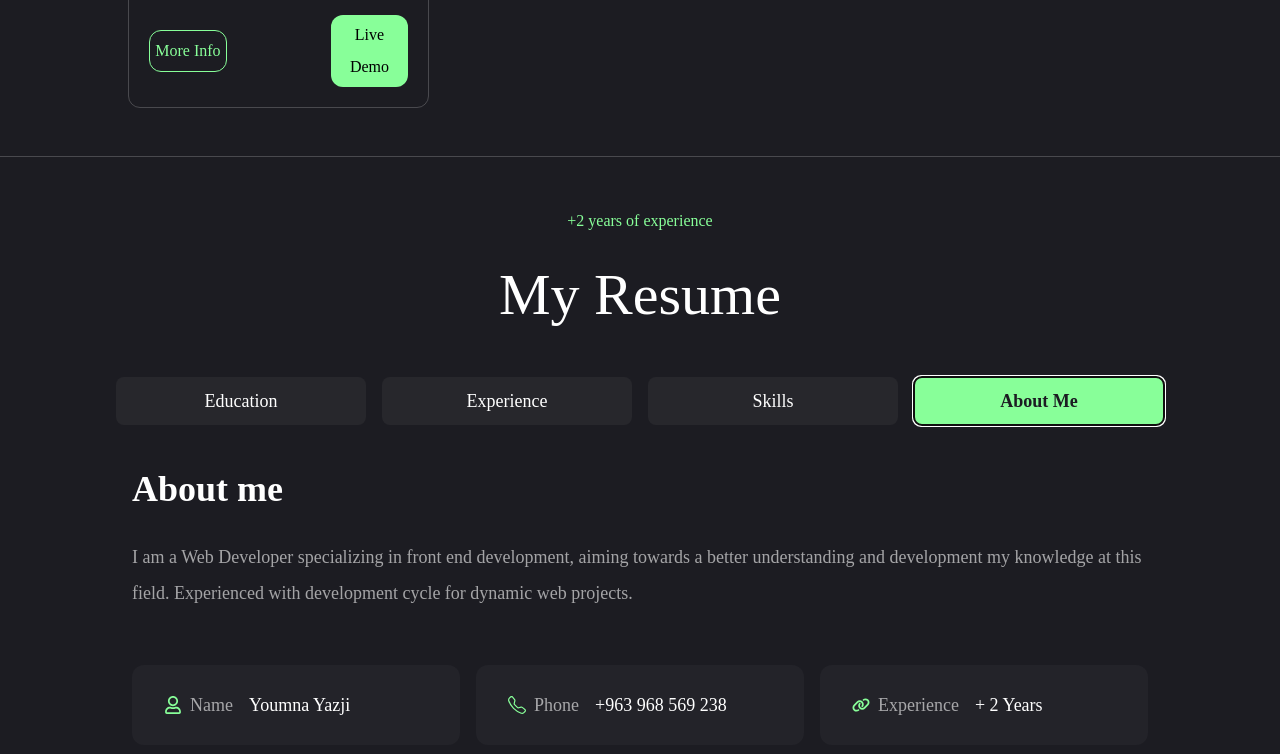
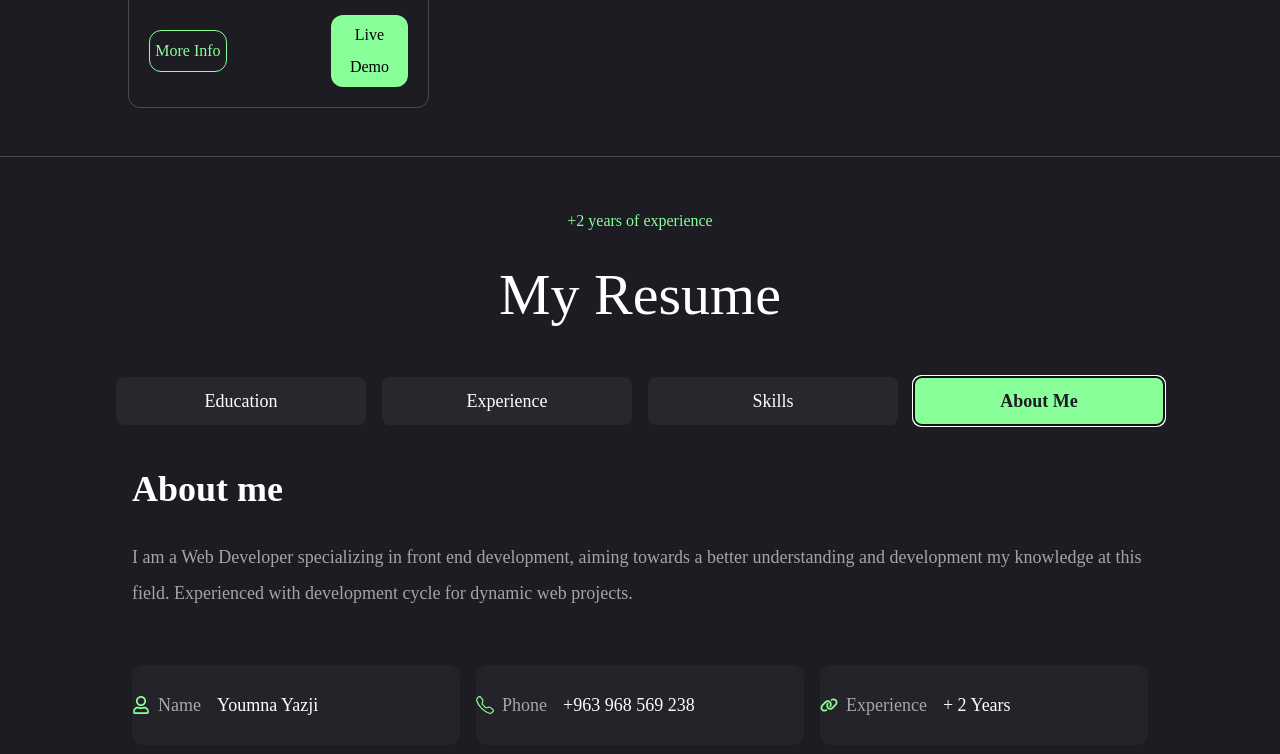
Before and after one commit to YoumnaYazji/My-Portfolio, a Next.js app: page / in a window 1280 px wide. Both pictures are taken after a click on the tab "About Me". Shown: the part 3766-4520 px from the top of the page. Built offline with nearby package versions, Linux system fonts and the light colour scheme.

Commit message:
31th Commit

```diff
--- a/app/resume/page.jsx
+++ b/app/resume/page.jsx
@@ -269,7 +269,7 @@ const Resume =() =>{
                                 {about.info.map((item, index) => (
                                 <li
                                 key={index}
-                                className={`bg-[#232329]  text-[18px] h-[80px] w-full px-8 rounded-xl flex items-center justify-center xl:justify-start gap-4 ${
+                                className={`bg-[#232329]  text-[18px] h-[80px] w-full rounded-xl flex items-center justify-center xl:justify-start gap-4 ${
                                   index >= 0 ? "mt-6" : ""
                                 }
 
```
